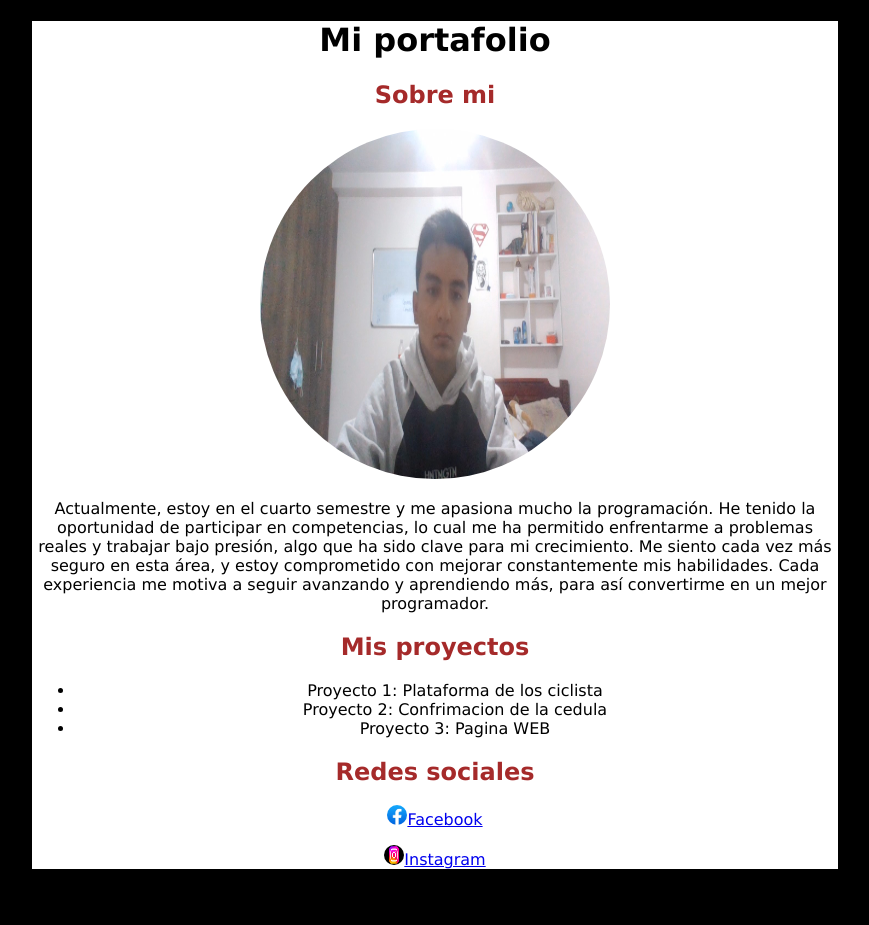
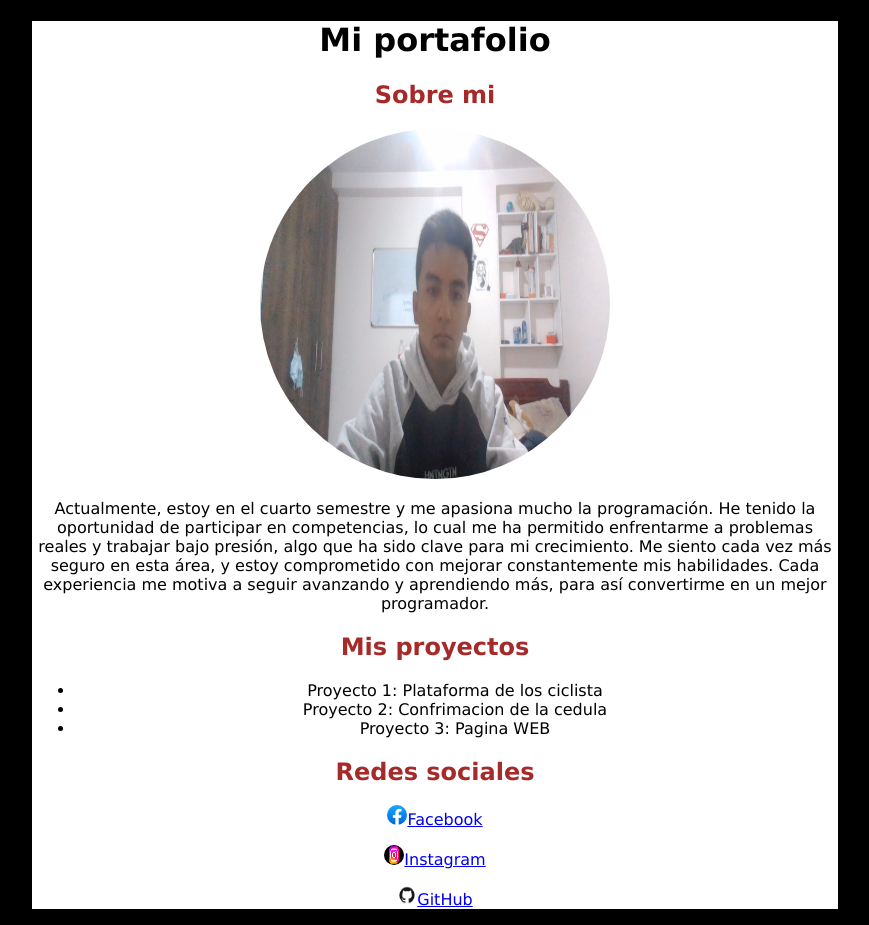
Before and after one commit to Tenkenoz/MiPortafolio, a plain HTML site: page index.html in a window 1280 px wide. Shown: the whole page, without its empty margins (205-1074 px from the left). Before the commit the page ends 885 px from the top, so only its background shows below. Drawn offline with Linux system fonts and the light colour scheme.

Commit message:
Actualizacion final 2

```diff
--- a/index.html
+++ b/index.html
@@ -48,6 +48,9 @@
             <dl>
                 <img width="20px" height="20px" src="Imagenes\instagram.jpg" alt="Instagram"><a target="_blank" href="https://www.instagram.com/">Instagram</a>
             </dl>
+            <dl>
+                <img width="20px" height="20px" src="Imagenes\Untitled (9).jpg" alt="Instagram"><a target="_blank" href="https://github.com/">GitHub</a>
+            </dl>
         </dt>
     </footer>
 
```
Also changed, not shown: Imagenes/Untitled (9).jpg (added).
